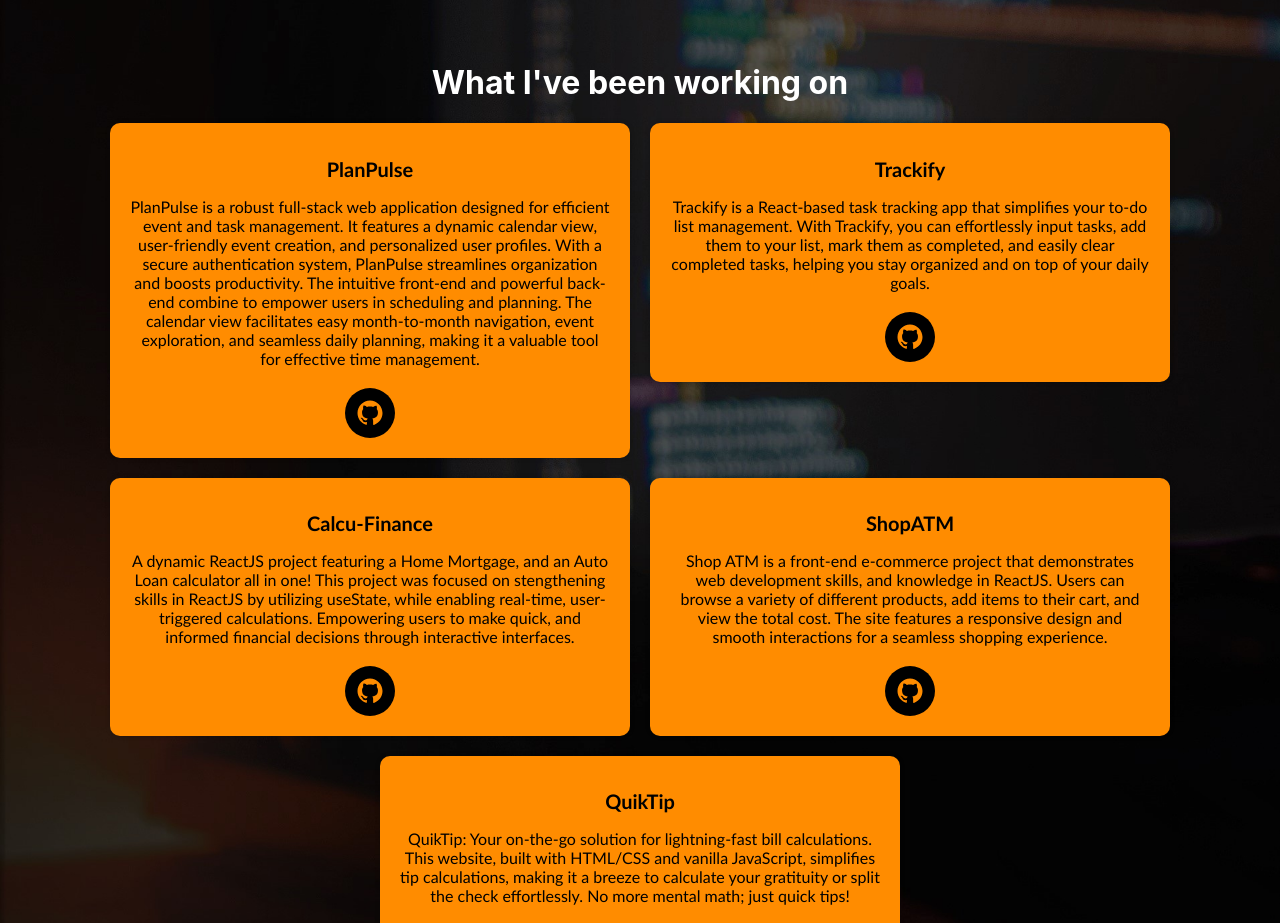
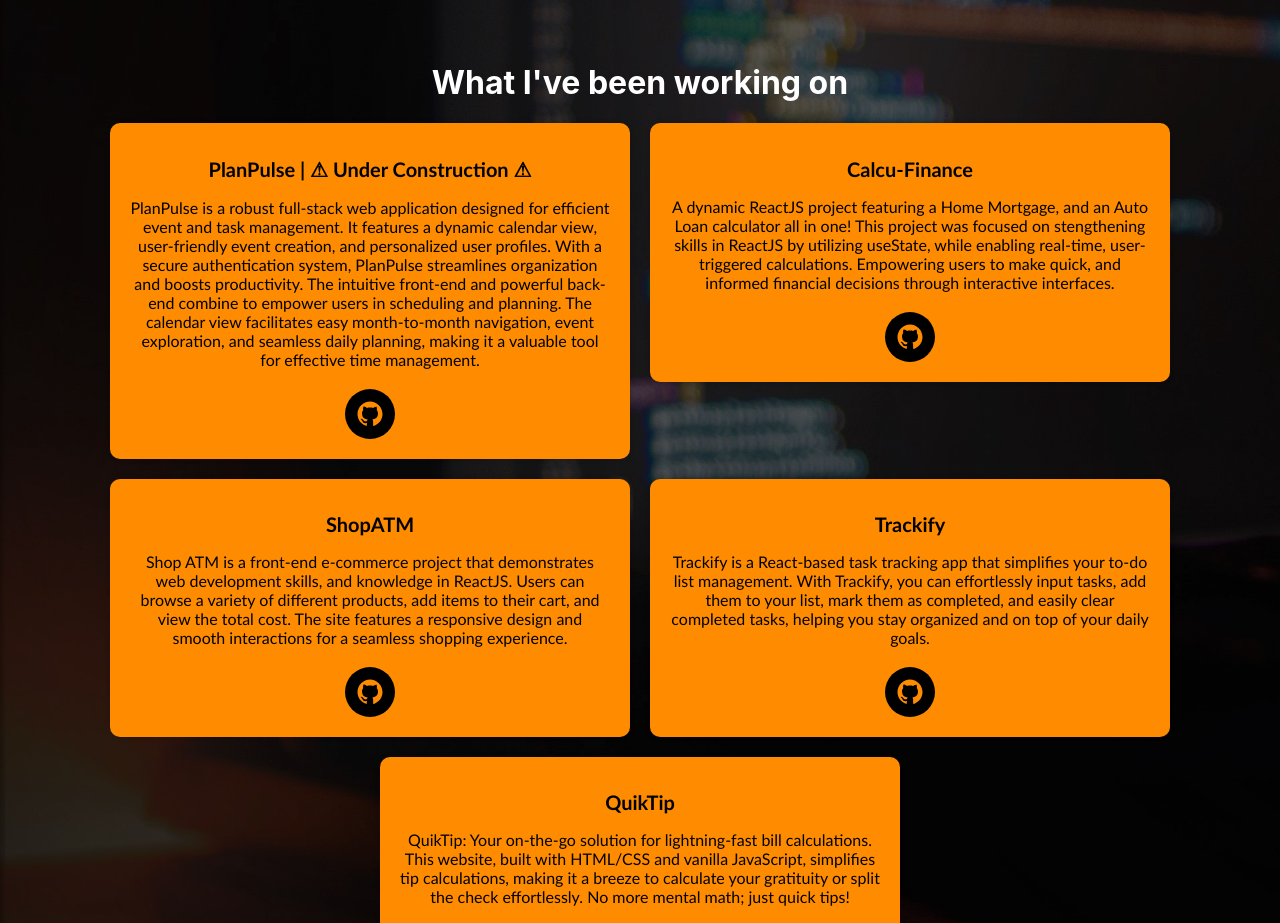
Before and after one commit to AlecZytkowski/aleczytkowski-portfolio, a React (Create React App) app: page / in a window 1280 px wide. Shown: the part 1040-1963 px from the top of the page. Built offline with nearby package versions, Linux system fonts and the light colour scheme.

Commit message:
-Reorded project list by age. -Added ⚠Under Construction⚠ tag to PlanPulse while working on hosting.

```diff
--- a/src/pages/Projects.jsx
+++ b/src/pages/Projects.jsx
@@ -8,10 +8,10 @@ export const Projects = () => {
             <h1>What I've been working on</h1>
             {/*Look up how to deploy a react app to github pages*/}
             <div className='project-cards'>
-            <ProjectCard project={{ name: 'PlanPulse', description: `PlanPulse is a robust full-stack web application designed for efficient event and task management. It features a dynamic calendar view, user-friendly event creation, and personalized user profiles. With a secure authentication system, PlanPulse streamlines organization and boosts productivity. The intuitive front-end and powerful back-end combine to empower users in scheduling and planning. The calendar view facilitates easy month-to-month navigation, event exploration, and seamless daily planning, making it a valuable tool for effective time management.`, websiteUrl: '', githubUrl:'https://github.com/AlecZytkowski/plan_pulse'}}/>
-            <ProjectCard project={{ name: 'Trackify', description: 'Trackify is a React-based task tracking app that simplifies your to-do list management. With Trackify, you can effortlessly input tasks, add them to your list, mark them as completed, and easily clear completed tasks, helping you stay organized and on top of your daily goals.', websiteUrl: 'https://aleczytkowski.github.io/Trackify/', githubUrl:'https://github.com/AlecZytkowski/Trackify'}}/>
+            <ProjectCard project={{ name: 'PlanPulse | ⚠ Under Construction ⚠', description: `PlanPulse is a robust full-stack web application designed for efficient event and task management. It features a dynamic calendar view, user-friendly event creation, and personalized user profiles. With a secure authentication system, PlanPulse streamlines organization and boosts productivity. The intuitive front-end and powerful back-end combine to empower users in scheduling and planning. The calendar view facilitates easy month-to-month navigation, event exploration, and seamless daily planning, making it a valuable tool for effective time management.`, websiteUrl: 'https://github.com/AlecZytkowski/plan_pulse', githubUrl:'https://github.com/AlecZytkowski/plan_pulse'}}/>
             <ProjectCard project={{ name: 'Calcu-Finance', description: 'A dynamic ReactJS project featuring a Home Mortgage, and an Auto Loan calculator all in one! This project was focused on stengthening skills in ReactJS by utilizing useState, while enabling real-time, user-triggered calculations. Empowering users to make quick, and informed financial decisions through interactive interfaces.', websiteUrl: 'https://aleczytkowski.github.io/calcu-finance/', githubUrl:'https://github.com/AlecZytkowski/calcu-finance'}}/>
             <ProjectCard project={{ name: 'ShopATM', description: 'Shop ATM is a front-end e-commerce project that demonstrates web development skills, and knowledge in ReactJS. Users can browse a variety of different products, add items to their cart, and view the total cost. The site features a responsive design and smooth interactions for a seamless shopping experience.', websiteUrl: 'https://aleczytkowski.github.io/shopatm/', githubUrl:'https://github.com/AlecZytkowski/shopatm'}}/>
+            <ProjectCard project={{ name: 'Trackify', description: 'Trackify is a React-based task tracking app that simplifies your to-do list management. With Trackify, you can effortlessly input tasks, add them to your list, mark them as completed, and easily clear completed tasks, helping you stay organized and on top of your daily goals.', websiteUrl: 'https://aleczytkowski.github.io/Trackify/', githubUrl:'https://github.com/AlecZytkowski/Trackify'}}/>
             <ProjectCard project={{ name: 'QuikTip', description: 'QuikTip: Your on-the-go solution for lightning-fast bill calculations. This website, built with HTML/CSS and vanilla JavaScript, simplifies tip calculations, making it a breeze to calculate your gratituity or split the check effortlessly. No more mental math; just quick tips!', websiteUrl: 'https://quiktip.netlify.app/', githubUrl:'https://github.com/AlecZytkowski/QuikTip'}}/>
             </div>
         </div>
```
